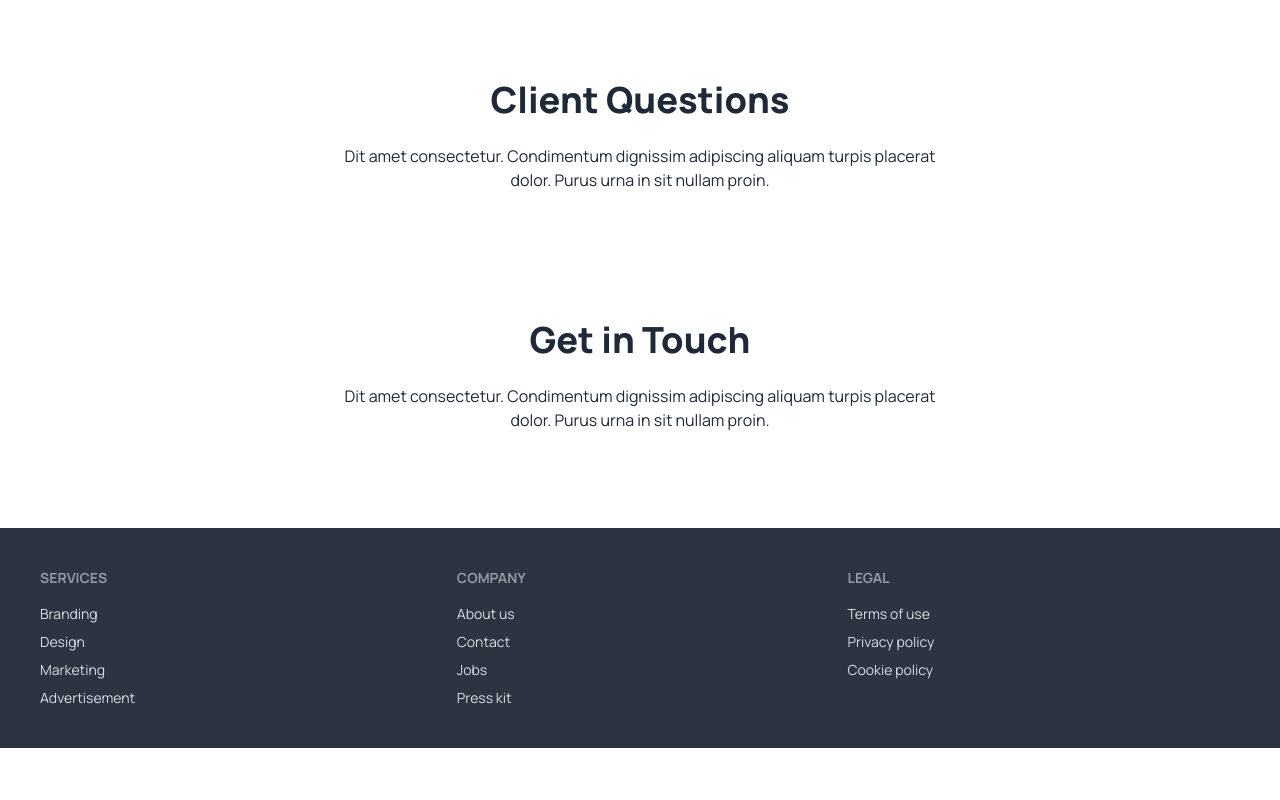
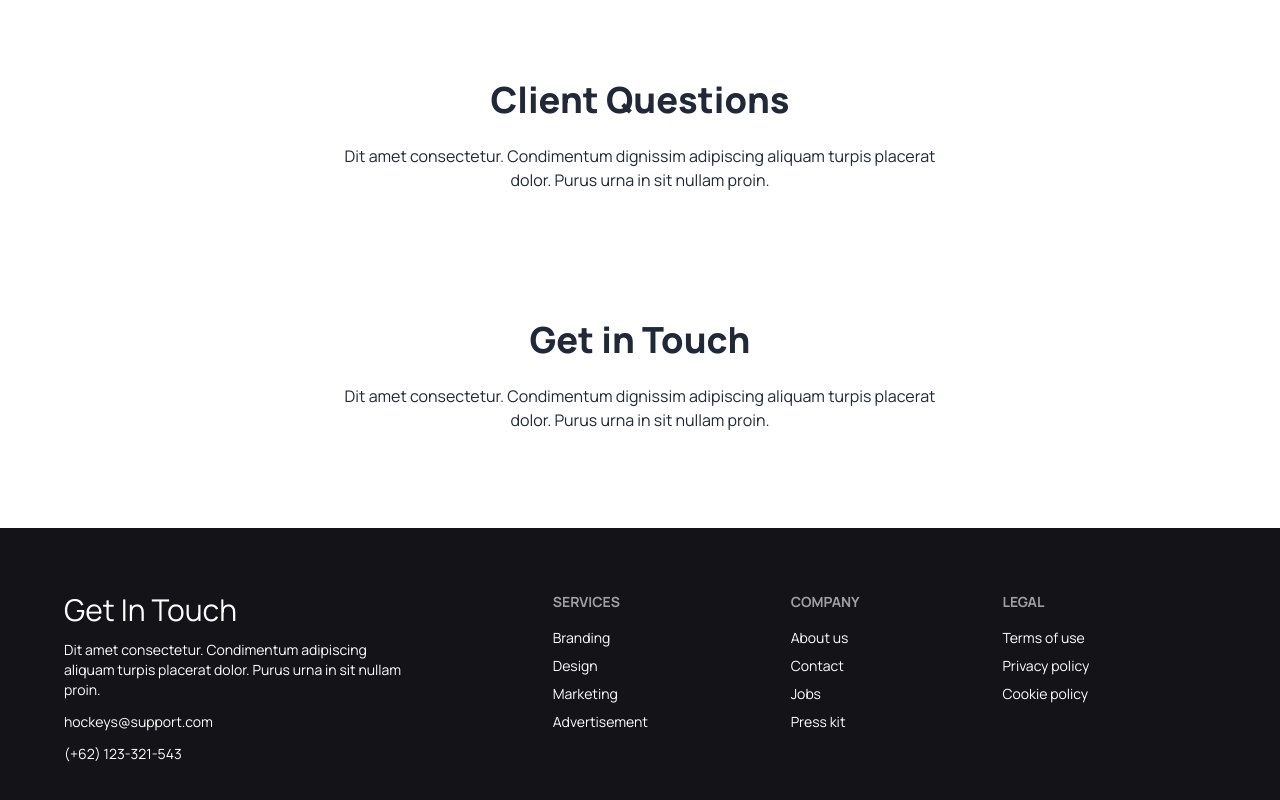
Before and after one commit to aponanwar/B9A3-Hockeys, a plain HTML site: page index.html in a window 1280 px wide. Shown: the part 2658-3458 px from the top of the page. Before the commit the page ends 3406 px from the top, so only its background shows below. Drawn offline with nearby package versions, Linux system fonts and the light colour scheme.

Commit message:
added footer

```diff
--- a/index.html
+++ b/index.html
@@ -224,9 +224,17 @@
    </main>
 
 
-        <footer class="footer p-10 bg-neutral text-neutral-content mt-24">
+        <footer class="footer p-16 bg-[#131318] text-white mt-24">
+            <div>
+                <div class="space-y-3">
+                    <h1 class="text-3xl">Get In Touch</h1>
+                    <p class="w-[346px]">Dit amet consectetur. Condimentum  adipiscing aliquam turpis placerat dolor. Purus urna in sit nullam proin. </p>
+                    <p>hockeys@support.com</p>
+                    <p>(+62) 123-321-543</p>
+                </div>
+            </div>
             <nav>
-              <header class="footer-title">Services</header>
+              <header class="footer-title text-white">Services</header>
               <a class="link link-hover">Branding</a>
               <a class="link link-hover">Design</a>
               <a class="link link-hover">Marketing</a>
```
